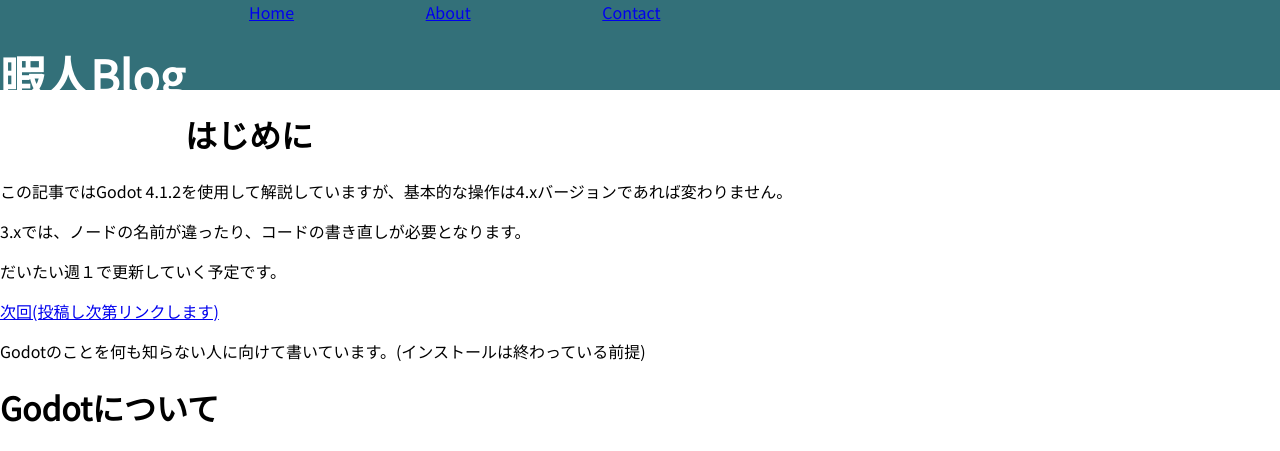
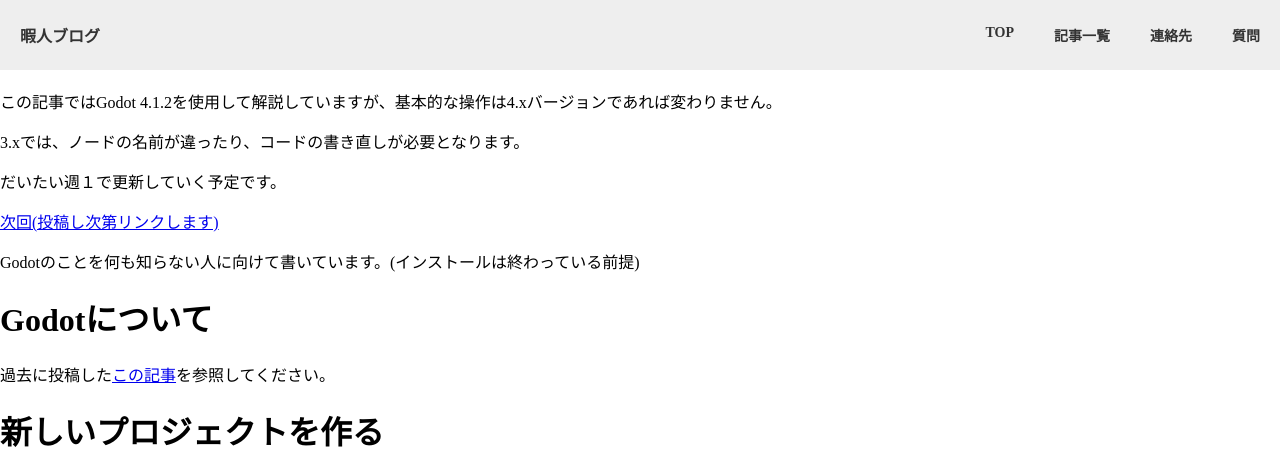
Before and after one commit to kanxta/kanxta.github.io, a Jekyll site: the page built from items/godot/watermelongame/1.md, in a window 1280 px wide and 900 px high, cut to the strip 0-451 px from the top of the window. Built offline with Jekyll 4.4.1, drawn with Linux system fonts in a browser that asks for light colours.

Commit message:
Update style, header

```diff
--- a/_layouts/default.html
+++ b/_layouts/default.html
@@ -5,18 +5,23 @@
     <meta charset="utf-8">
     <title>{{ page.title }}</title>
     <link rel="stylesheet" href="/main.css">
+    <script src="https://ajax.googleapis.com/ajax/libs/jquery/3.3.1/jquery.min.js"></script>
 </head>
 
 <body>
     <script src="/main.js"></script>
     <header>
-        <h1 class="headline">暇人Blog</h1>
-        <ul class="nav-bar">
-            <li class="nav-list-item"><a href="/index.html">Home</a></li>
-            <li class="nav-list-item"><a href="/about.html">About</a></li>
-            <li class="nav-list-item"><a href="/content.html">Contact</a></li>
-        </ul>
-    </header>
+        <div class="inner">
+          <p class="logo"><a class="over" href="/index.html">暇人ブログ</a></p>
+          <ul class="navi">
+            <li><a href="/index.html">TOP</a></li>
+            <li><a href="/list/index.html">記事一覧</a></li>
+            <li><a href="/cnt.html">連絡先</a></li>
+            <li><a href="/q.html">質問</a></li>
+          </ul>
+        </div>
+        <button class="sp-navi-toggle"><span class="bar"></span><span class="bar"></span><span class="bar"></span><span class="menu">MENU</span><span class="close">CLOSE</span></button>
+      </header>
     <main>{{ content }}</main>
 </body>
 
--- a/main.css
+++ b/main.css
@@ -1,43 +1,224 @@
 @import url('https://fonts.googleapis.com/css2?family=Noto+Sans+JP&display=swap');
 
-body {
-    margin: 0;
-    font-family: 'Noto Sans JP', sans-serif;
-}
+/* header */
 
 header {
-    font-family: 'Noto Sans JP', sans-serif;
-    line-height: normal;
-    height: 10vh;
+    position: fixed;
+    z-index: 999;
+    top: 0;
+    left: 0;
     width: 100%;
+    padding: 20px 0;
+    background: #eee;
+  }
+  header .inner {
+    position: relative;
+    padding: 0 20px;
+    display: flex;
+    align-items: center;
+    height: 100%;
+  }
+  /* .logo */
+
+  header .logo {
+    position: relative;
+    width: 100px;
+    margin: 0;
     padding: 0;
-    background-color: #337079;
-    color: white;
-}
+  }
+  header .logo a {
+    font-weight: bold;
+    text-decoration: none;
+    color: #333;
+  }
 
-header .nav-bar {
-    margin-right: 0;
-    margin-top: auto;
-    margin-bottom: auto;
-}
+  @media screen and (max-width: 767px) {
+    header .logo {
+      padding: 0;
+    }
+    header .logo a {
+    }
+  }
 
-header .headline {
-    line-height: 10vh;
-    float: left;
-    font-size: 5vh;
-}
+  /* scroll */
 
-.nav-list {
-    line-height: 10vh;
-    float: left;
+  header {
+    transition: height 0.4s cubic-bezier(0.34, 0.615, 0.4, 0.985);
+  }
+  header.scroll {
+    height: 60px;
+    position: fixed;
+    z-index: 9999;
+    box-shadow: 0 0 10px rgba(0, 0, 0, 0.1);
+  }
+  header .logo {
+    transition: width 0.4s cubic-bezier(0.34, 0.615, 0.4, 0.985);
+  }
+  header.scroll .logo {
+    width: 70px;
+  }
+
+  /* header-navi-box */
+
+  header .navi {
+    margin: 0 0 0 auto;
+    padding: 0;
+    font-size: 14px;
+    font-weight: bold;
+    display: flex;
     list-style: none;
-}
+  }
+  header .navi li {
+    margin: 5px 0 5px 40px;
+  }
+  header .navi li:first-child {
+    margin-left: 0;
+  }
+  header .navi li a {
+    display: block;
+    box-sizing: border-box;
+    text-decoration: none;
+    color: #333;
+  }
+  header .navi li a:hover {
+    text-decoration: underline;
+  }
 
-.nav-list-item {
+  @media screen and (max-width: 767px) {
+    header .navi {
+      display: none;
+    }
+  }
+
+  /* open-button */
+
+  .sp-navi-toggle {
+    display: none;
+    margin: auto 0;
+    font-size: 10px;
+    font-weight: bold;
+    line-height: 1;
+    position: absolute;
+    top: 0;
+    bottom: 0;
+    right: 40px;
+    width: 16px;
+    height: 25px;
+    transition: all 0.4s;
+    color: #464646;
+    border: none;
+    outline: none;
+    background: none;
+    -webkit-appearance: unset;
+  }
+  .sp-navi-toggle .menu,
+  .sp-navi-toggle .close {
+    position: absolute;
+    bottom: 0;
+    left: -50%;
+    display: block;
+    width: 34px;
+    height: 11px;
+  }
+  .sp-navi-toggle .close {
+    display: none;
+  }
+  .sp-navi-toggle .bar {
+    position: absolute;
+    left: 0;
+    width: 100%;
+    height: 2px;
+    background-color: #464646;
+  }
+  .sp-navi-toggle .bar:nth-of-type(1) {
+    top: 0;
+  }
+  .sp-navi-toggle .bar:nth-of-type(2) {
+    top: 5px;
+  }
+  .sp-navi-toggle .bar:nth-of-type(3) {
+    top: 10px;
+  }
+
+  /* close-button */
+
+  html.sidebar-is-open .sp-navi-toggle .bar:nth-of-type(1) {
+    top: 5px;
+    transform: rotate(45deg);
+  }
+  html.sidebar-is-open .sp-navi-toggle .bar:nth-of-type(2) {
+    top: 5px;
+    transform: rotate(-45deg);
+  }
+  html.sidebar-is-open .sp-navi-toggle .bar:nth-of-type(3) {
+    display: none;
+  }
+  html.sidebar-is-open .sp-navi-toggle .menu {
+    display: none;
+  }
+  html.sidebar-is-open .sp-navi-toggle .close {
+    display: block;
+  }
+
+  @media screen and (max-width: 767px) {
+    .sp-navi-toggle{
+      display: block;
+    }
+  }
+
+  /* sp-navi */
+
+  .sp-navi-box {
+    display: none;
+  }
+  .sp-navi {
+    display: flex;
+    flex-direction: column;
+    justify-content: center;
+    align-items: center;
     list-style: none;
-    display: inline-block;
-    margin: 0 5vw;
-}
+    width: 100%;
+    height: 100vh;
+    font-size: 14px;
+    margin: 0;
+    padding: 0;
+  }
+  .sp-navi li {
+    padding: 20px 0;
+  }
+  .sp-navi li a {
+    display: block;
+    box-sizing: border-box;
+    text-decoration: none;
+    color: #333;
+    font-weight: bold;
+  }
+  .sp-navi li a:hover {
+    text-decoration: underline;
+  }
+
+
+
+
+  @media screen and (max-width: 767px) {
+    html.sidebar-is-open .sp-navi-box {
+      display: block;
+    }
+    html.sidebar-is-open {
+      position: fixed;
+      top: 0;
+      right: 0;
+      bottom: 0;
+      left: 0;
+      overflow: hidden;
+      width: 100%;
+    }
+  }
+
+  body {
+    margin: 0;
+    padding: 0;
+  }
 
 h1 {
     display: block;
--- a/main.js
+++ b/main.js
@@ -3,6 +3,41 @@ window.onload = () => {
     let br = document.createElement("br");
 
     for( var i = 0; i < elem.length; i++  ){
-        elem[i].parentNode.insertBefore(br, e.nextElementSibling);
+        elem[i].parentNode.insertBefore(br, elem[i].nextElementSibling);
     }
 }
+
+//sp menu
+
+(function () {
+    document
+      .querySelector("body")
+      .insertAdjacentHTML("afterbegin", '<div class="sp-navi-box"><div class="sp-navi"></div></div>');
+    document.querySelector(".sp-navi").innerHTML = document.querySelector(
+      ".navi"
+    ).innerHTML;
+
+    const documentElement = document.querySelector("html");
+    const contentElement = document.querySelector("#main");
+    const sidebarElement = document.querySelector(".sp-navi-box");
+    const openSidebar = function () {
+      scl_point = window.pageYOffset;
+      documentElement.classList.add("sidebar-is-open");
+      $("body").css("top", "-" + scl_point + "px");
+    };
+    const closeSidebar = function () {
+      documentElement.classList.remove("sidebar-is-open");
+      $(window).scrollTop(
+        $("body").css("top").replace(/-/g, "").replace(/px/g, "")
+      );
+      $("body").css("top", 0);
+    };
+    $(".sp-navi-toggle").click(function () {
+      //, .sp-navi-box a[href^=#]
+      if ($(".sidebar-is-open").length) {
+        closeSidebar();
+      } else {
+        openSidebar();
+      }
+    });
+  })();
```
